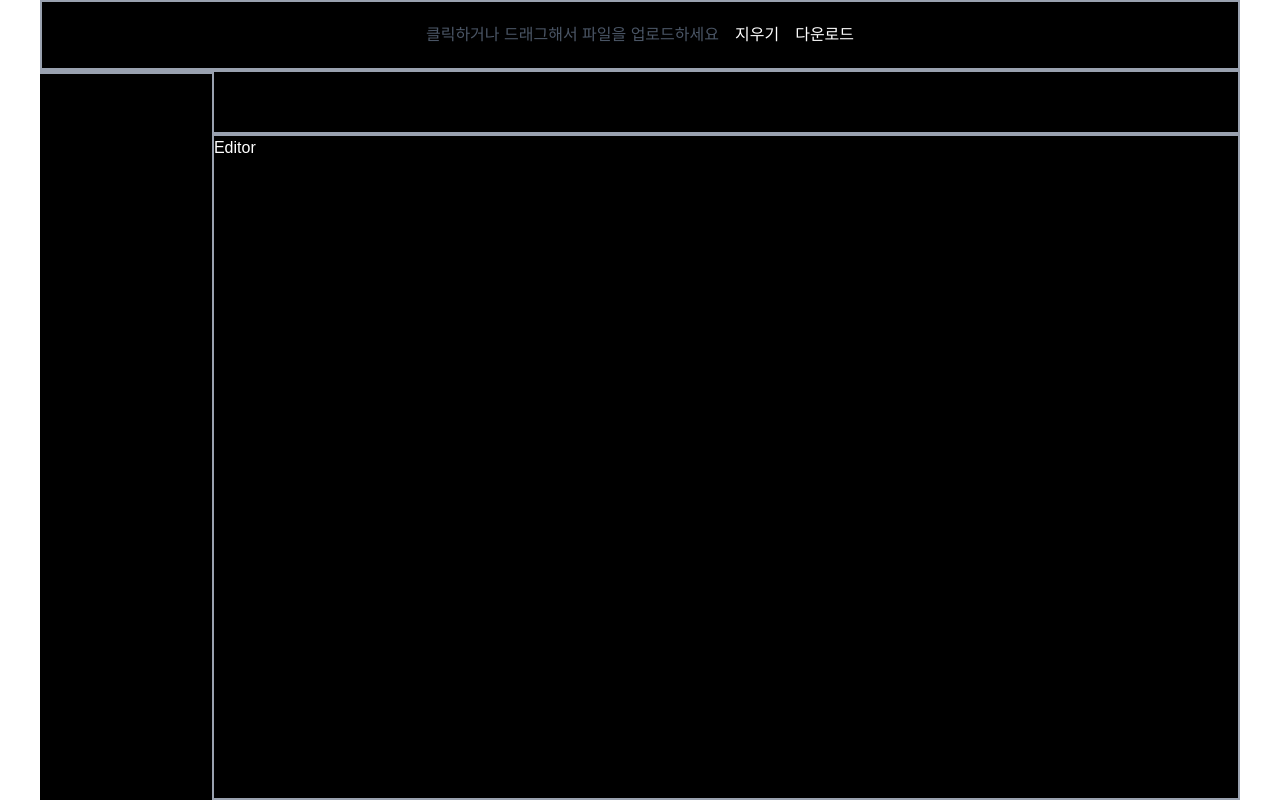
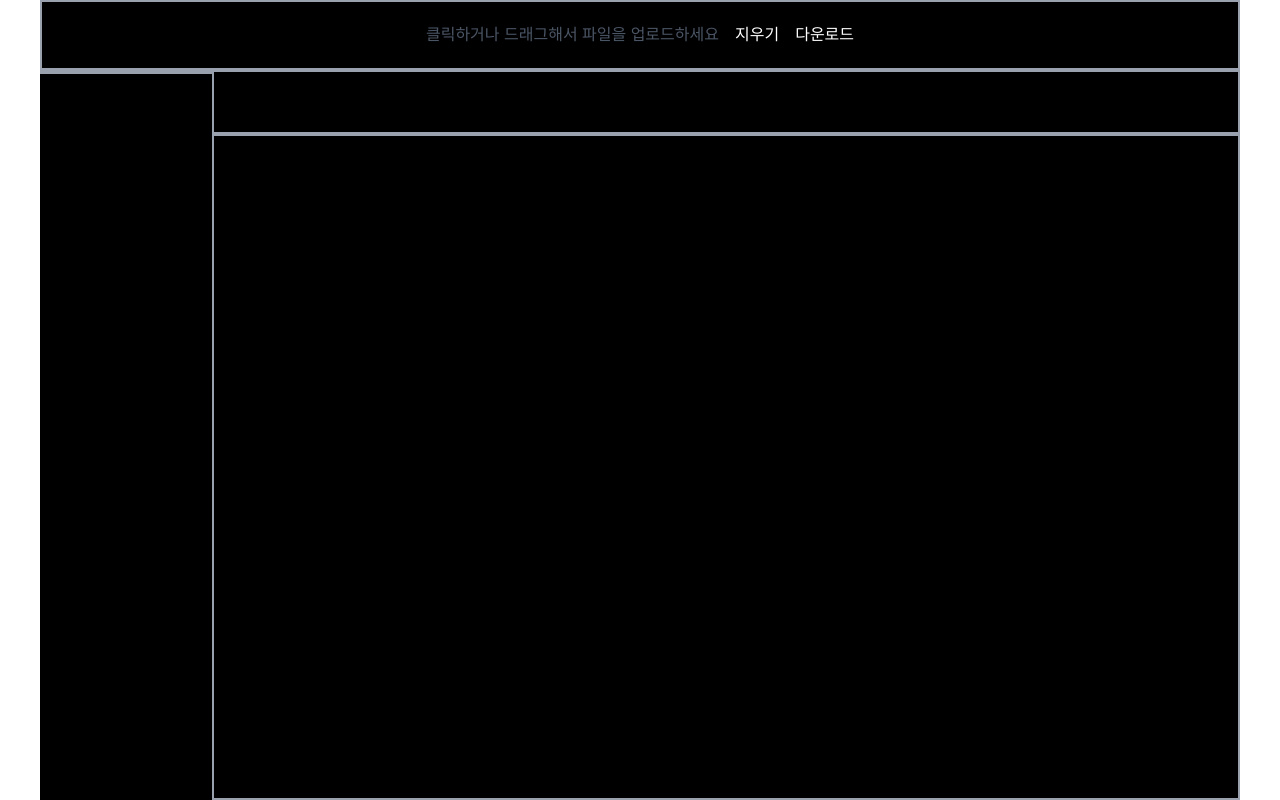
Before and after one commit to boozeal/coderabbit, a Next.js app: page / in a window 1280 px wide. Built offline with nearby package versions, Linux system fonts and the light colour scheme.

Commit message:
feat: add Editor with specific fileType

```diff
--- a/src/app/(_components)/Editor.tsx
+++ b/src/app/(_components)/Editor.tsx
@@ -1,3 +1,45 @@
-export default function Editor() {
-  return <div className="w-full h-full border-2 border-gray-400">Editor</div>;
+"use client";
+
+import { useEffect, useState } from "react";
+import * as monaco from "monaco-editor";
+
+export default function Editor({
+  fileContent,
+  fileType,
+}: {
+  fileContent: string;
+  fileType: string;
+}) {
+  const [editor, setEditor] =
+    useState<monaco.editor.IStandaloneCodeEditor | null>(null);
+
+  useEffect(() => {
+    // monaco editor를 클라이언트 사이드에서만 로드되도록 변경
+    if (fileType.startsWith("text/")) {
+      import("monaco-editor").then((monaco) => {
+        const editorInstance = monaco.editor.create(
+          document.getElementById("editor")!,
+          {
+            value: fileContent,
+            language: "plaintext",
+            automaticLayout: true,
+          }
+        );
+        setEditor(editorInstance);
+
+        return () => {
+          editorInstance.dispose();
+        };
+      });
+    }
+  }, [fileContent, fileType]);
+
+  if (fileType.startsWith("image/")) {
+    return (
+      <img src={fileContent} alt="file content" className="w-full h-full" />
+    );
+  }
+  return (
+    <div id="editor" className="w-full h-full border-2 border-gray-400"></div>
+  );
 }
--- a/src/app/page.tsx
+++ b/src/app/page.tsx
@@ -9,12 +9,17 @@ import { useState } from "react";
 export default function Home() {
   const [zipFile, setZipFile] = useState<File | null>(null);
   const [openFiles, setOpenFiles] = useState<string[]>([]);
+  const [currentFileContent, setCurrentFileContent] = useState<string>("");
+  const [currentFileType, setCurrentFileType] = useState<string>("");
+
   const handleCloseFile = (file: string) => {
     setOpenFiles(openFiles.filter((f) => f !== file));
   };
 
   const handleOpenFile = (file: string) => {
     setOpenFiles([...openFiles, file]);
+    setCurrentFileContent(file);
+    setCurrentFileType(file.split(".").pop() || "");
   };
 
   return (
@@ -24,7 +29,7 @@ export default function Home() {
         <FileTree zipFile={zipFile} onOpenFile={handleOpenFile} />
         <div className="flex flex-col w-full">
           <Tabs openFiles={openFiles} onClose={handleCloseFile} />
-          <Editor />
+          <Editor fileContent={currentFileContent} fileType={currentFileType} />
         </div>
       </div>
     </div>
```
